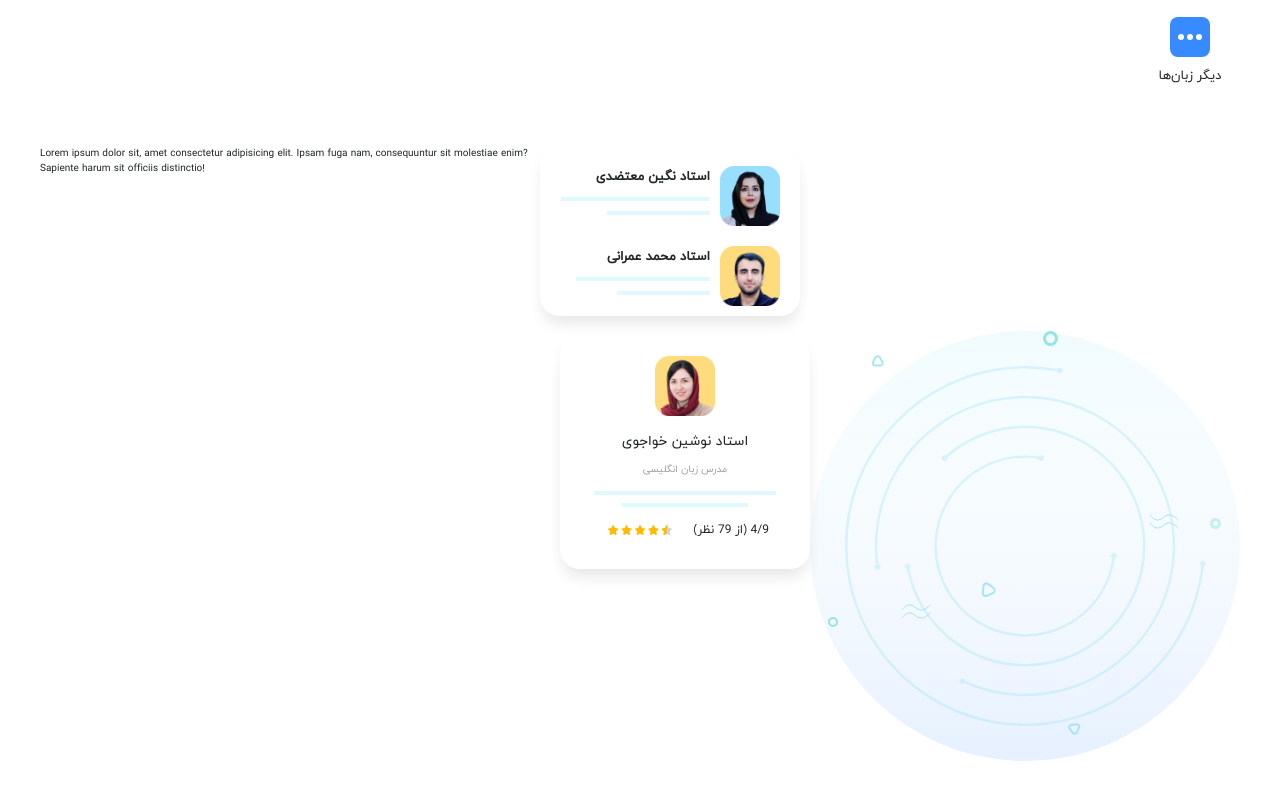
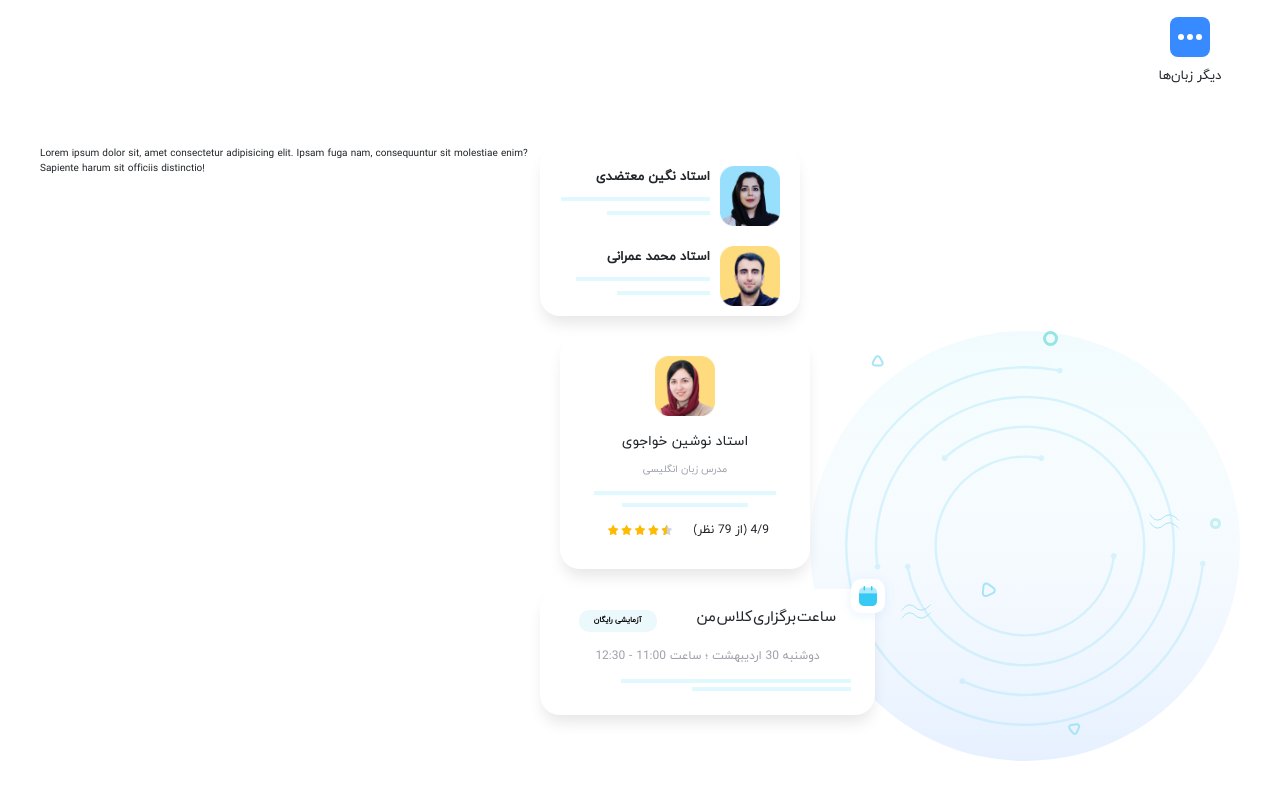
Before and after one commit to Afshar07/Oteacher-vue, a Vue app: page / in a window 1280 px wide. Shown: the part 831-1631 px from the top of the page. Built offline with nearby package versions, Linux system fonts and the light colour scheme; a web font is replaced by a local one.

Commit message:
Import SessionCalendar component

```diff
--- a/src/components/LearningSteps.vue
+++ b/src/components/LearningSteps.vue
@@ -10,6 +10,7 @@
         <teachers-name :img="teacher2Pic" :name="teacher2Name"></teachers-name>
       </div>
       <teacher-rated></teacher-rated>
+      <session-calendar></session-calendar>
     </div>
   </div>
 </template>
@@ -17,8 +18,9 @@
 <script>
 import TeachersName from "./animated/TeachersName.vue";
 import TeacherRated from "./animated/TeacherRated.vue";
+import SessionCalendar from "./animated/SessionCalendar.vue";
 export default {
-  components: { TeachersName, TeacherRated },
+  components: { TeachersName, TeacherRated, SessionCalendar },
   data() {
     return {
       teacher1Pic: require("../assets/teacher1.png"),
```
